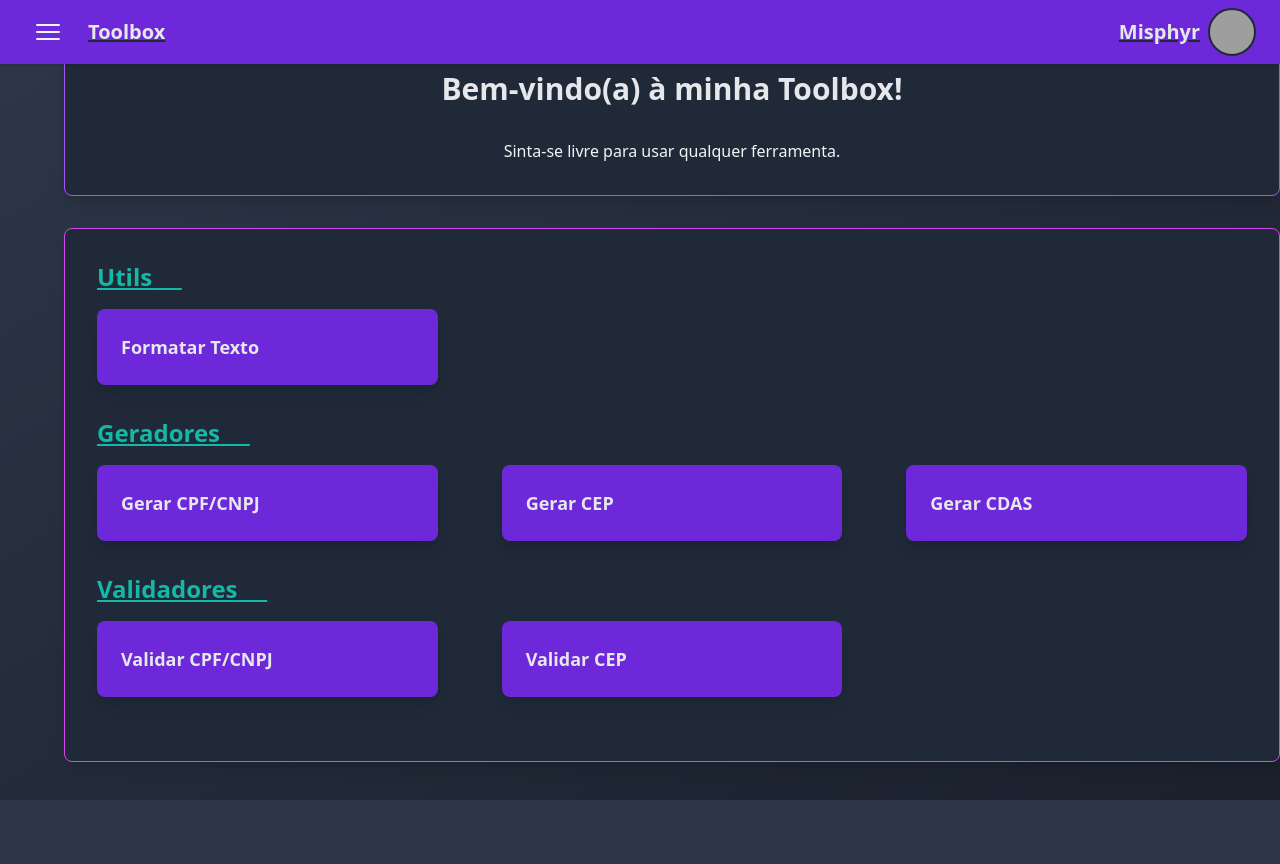
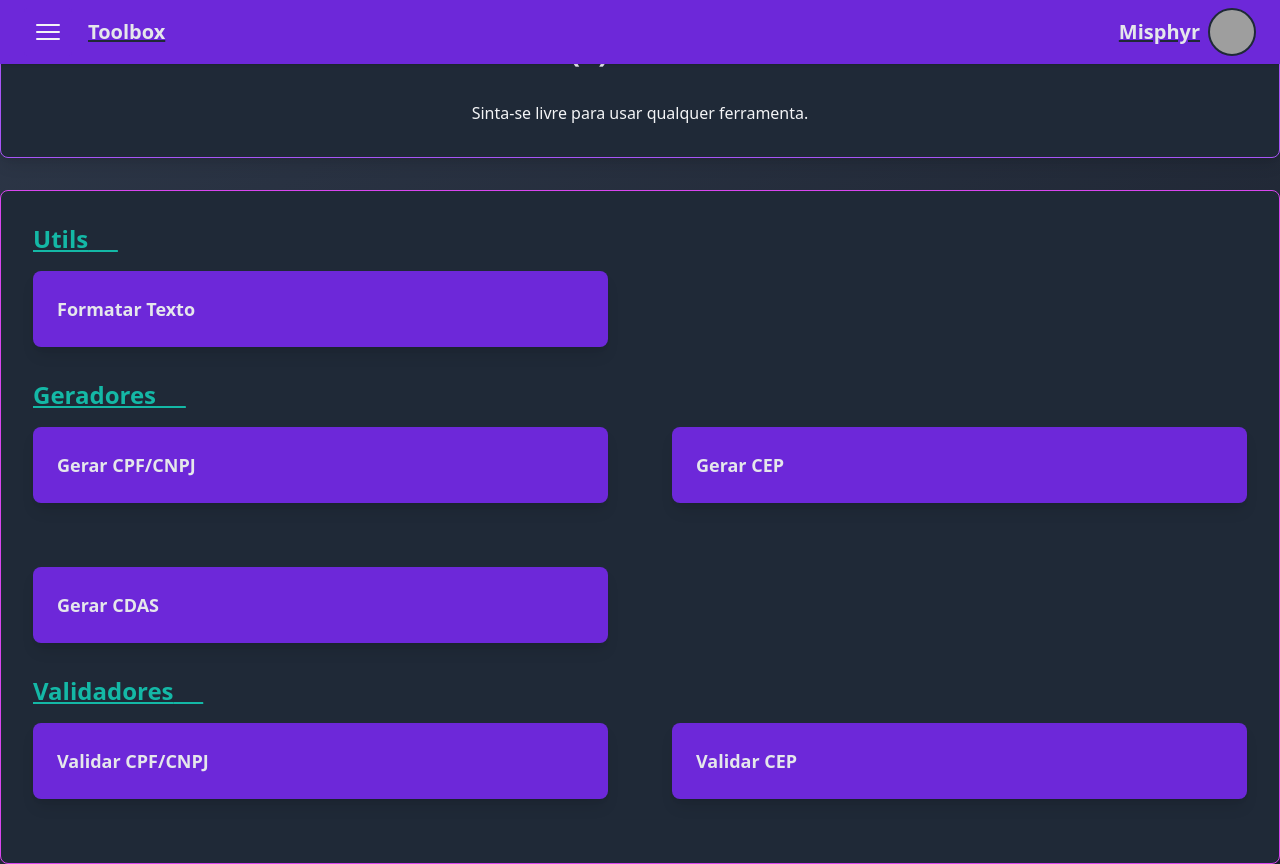
Before and after one commit to misphyr/tools, a Next.js app: page / in a window 1280 px wide. Before the commit the page ends 800 px from the top, so only its background shows below. Built offline with nearby package versions, Linux system fonts and the light colour scheme; grey boxes are pictures that could not be loaded.

Commit message:
tentativa de conserto do titulo do card saindo da tela em telas pequenas

```diff
--- a/src/app/layout.tsx
+++ b/src/app/layout.tsx
@@ -18,9 +18,9 @@ export default function RootLayout({
   return (
     <html lang="en">
       <body>
-        <div className="flex"  tabIndex={-1}>
+        <div className="flex" tabIndex={-1}>
           <Bar />
-          <main className="ml-16 flex-grow z-20 "  tabIndex={-1}>{children}</main>
+          <main className="flex-grow z-20  mt-8 sm:mt-0" tabIndex={-1}>{children}</main>
         </div>
       </body>
     </html>
--- a/tailwind.config.ts
+++ b/tailwind.config.ts
@@ -25,6 +25,16 @@ const config: Config = {
         "gradient-conic":
           "conic-gradient(from 180deg at 50% 50%, var(--tw-gradient-stops))",
       },
+      screens: {
+        'sm': '600px',
+        // => @media (min-width: 576px) { ... }
+
+        'md': '720px',
+        // => @media (min-width: 960px) { ... }
+
+        'lg': '1440px',
+        // => @media (min-width: 1440px) { ... }
+      },
     },
   },
   plugins: [],
```
